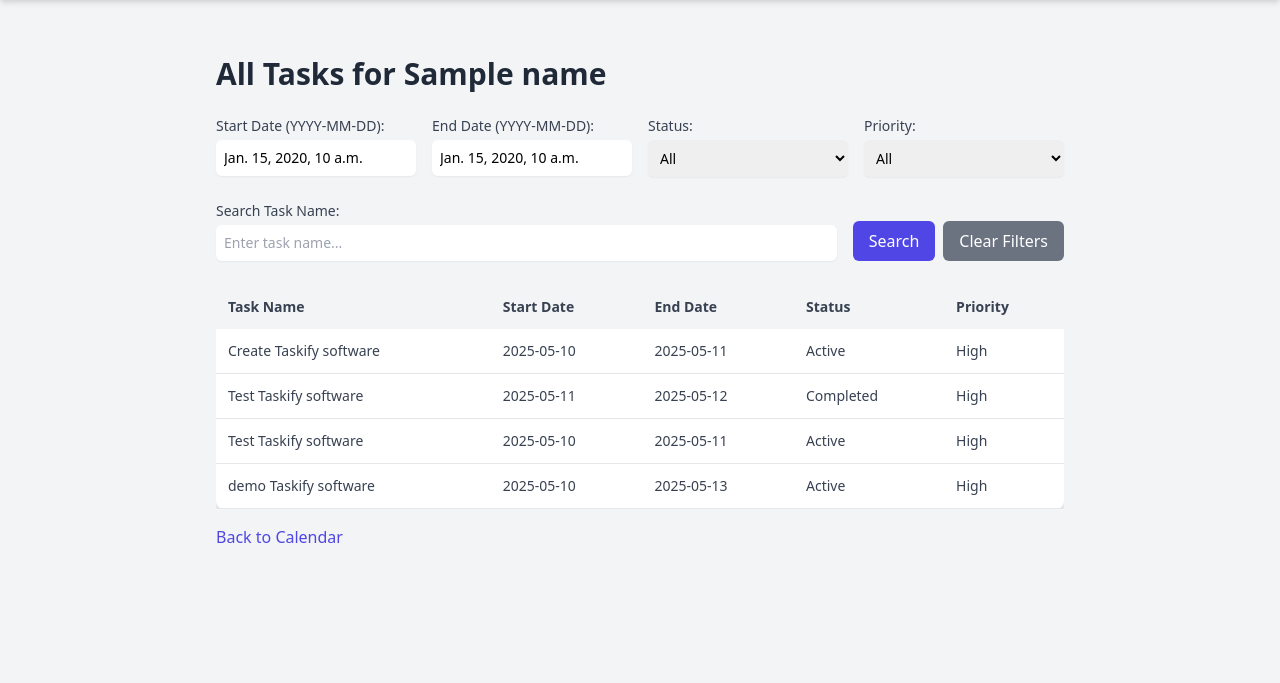
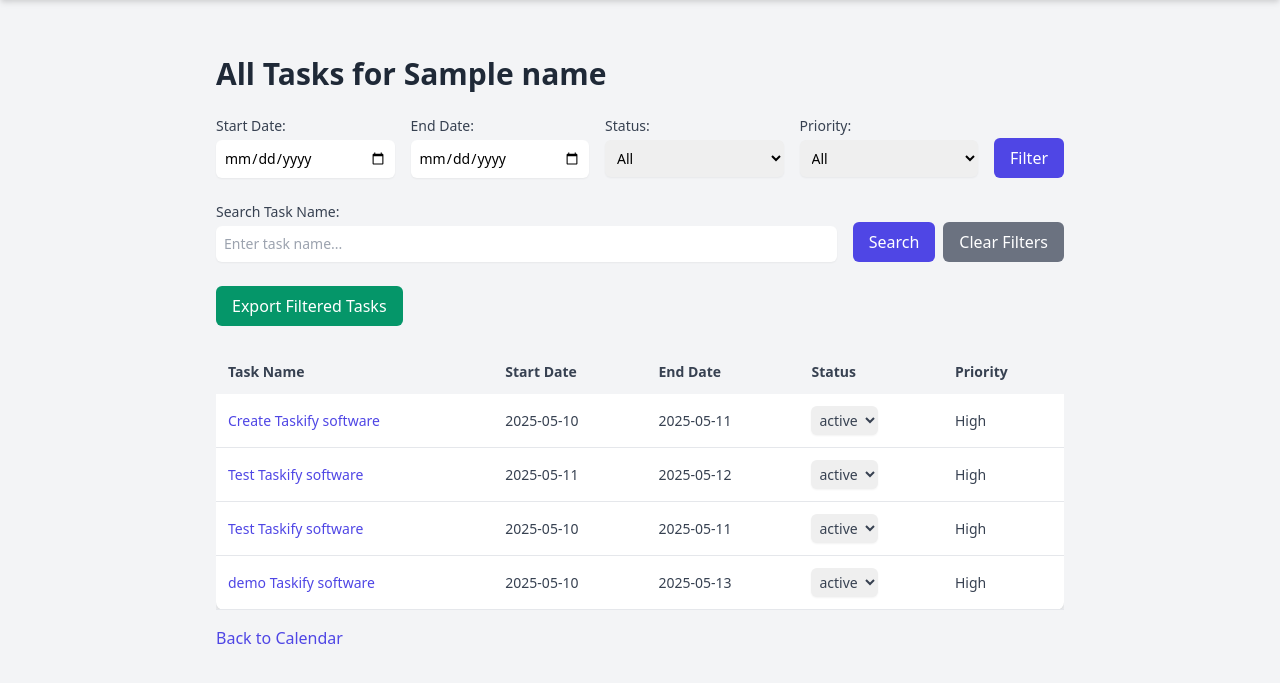
Before and after one commit to SIVABALANPRABHU/Taskify, a Django app: template employee_management/tasks/templates/all_tasks.html in a window 1280 px wide. Shown: the part 60-743 px from the top of the page. Run offline with Django 5.2, Linux system fonts and the light colour scheme; data comes from the database, SQL or seed files in the repository; both versions use the stored data as it was after the commit; tables that the repository leaves empty hold one stand-in row (values such as "Sample post"); the template is opened without the code that fills it: values that come from a table or form of the project are taken from there, most other values are stand-ins (such as "Sample title", 1, 10 or a date in 2020).

Commit message:
filters are updated on all task page

```diff
--- a/employee_management/tasks/templates/all_tasks.html
+++ b/employee_management/tasks/templates/all_tasks.html
@@ -4,17 +4,17 @@
     <div class="container mx-auto p-4 sm:p-6 max-w-4xl">
         <h1 class="text-3xl font-bold text-gray-800 mb-6">All Tasks for {{ name }}</h1>
 
-        <!-- Filter and Search Form -->
+        <!-- Filter Form -->
         <form method="GET" action="{% url 'all_tasks' name=name %}" class="mb-6 flex flex-col sm:flex-row gap-4">
             <!-- Date Range -->
             <div class="flex-1">
-                <label for="start_date" class="block text-sm font-medium text-gray-700">Start Date (YYYY-MM-DD):</label>
-                <input type="text" id="start_date" name="start_date" value="{{ start_date|default:'' }}" placeholder="2025-05-01"
+                <label for="start_date" class="block text-sm font-medium text-gray-700">Start Date:</label>
+                <input type="date" id="start_date" name="start_date" value="{{ start_date|default:'' }}"
                        class="mt-1 block w-full border-gray-300 rounded-md shadow-sm focus:ring-indigo-500 focus:border-indigo-500 sm:text-sm p-2">
             </div>
             <div class="flex-1">
-                <label for="end_date" class="block text-sm font-medium text-gray-700">End Date (YYYY-MM-DD):</label>
-                <input type="text" id="end_date" name="end_date" value="{{ end_date|default:'' }}" placeholder="2025-05-31"
+                <label for="end_date" class="block text-sm font-medium text-gray-700">End Date:</label>
+                <input type="date" id="end_date" name="end_date" value="{{ end_date|default:'' }}"
                        class="mt-1 block w-full border-gray-300 rounded-md shadow-sm focus:ring-indigo-500 focus:border-indigo-500 sm:text-sm p-2">
             </div>
             <!-- Status -->
@@ -37,10 +37,14 @@
                     {% endfor %}
                 </select>
             </div>
+            <div class="self-end">
+                <button type="submit" class="bg-indigo-600 text-white px-4 py-2 rounded-md hover:bg-indigo-700 transition">Filter</button>
+            </div>
         </form>
-        <!-- Search Form -->
+
+        <!-- Search and Export Form -->
         <form method="GET" action="{% url 'all_tasks' name=name %}" class="mb-6 flex flex-col sm:flex-row gap-4">
-            <!-- Preserve other filters in search form -->
+            <!-- Preserve other filters -->
             <input type="hidden" name="start_date" value="{{ start_date|default:'' }}">
             <input type="hidden" name="end_date" value="{{ end_date|default:'' }}">
             <input type="hidden" name="status" value="{{ status|default:'all' }}">
@@ -56,6 +60,14 @@
                 <button type="submit" class="bg-indigo-600 text-white px-4 py-2 rounded-md hover:bg-indigo-700 transition">Search</button>
                 <a href="{% url 'all_tasks' name=name %}" class="bg-gray-500 text-white px-4 py-2 rounded-md hover:bg-gray-600 transition">Clear Filters</a>
             </div>
+        </form>
+
+        <!-- Export Filtered Tasks -->
+        <form method="POST" action="{% url 'all_tasks' name=name %}?{{ filter_params }}" class="mb-6">
+            {% csrf_token %}
+            <button type="submit" name="export" value="true" class="bg-green-600 text-white px-4 py-2 rounded-md hover:bg-green-700 transition" title="Export filtered tasks as CSV">
+                Export Filtered Tasks
+            </button>
         </form>
 
         <!-- Tasks Table -->
@@ -98,16 +110,35 @@
                 <tbody>
                     {% for task in tasks %}
                         <tr class="border-b border-gray-200 hover:bg-gray-50 transition">
-                            <td class="p-3 text-sm text-gray-700">{{ task.task_name }}</td>
+                            <td class="p-3 text-sm text-gray-700">
+                                <a href="{% url 'tasks_by_date' name=name date=task.start_date|date:'Y-m-d' %}"
+                                   class="text-indigo-600 hover:underline" title="View tasks for {{ task.start_date|date:'Y-m-d' }}">
+                                    {{ task.task_name }}
+                                </a>
+                            </td>
                             <td class="p-3 text-sm text-gray-700">{{ task.start_date|date:"Y-m-d" }}</td>
                             <td class="p-3 text-sm text-gray-700">{{ task.end_date|date:"Y-m-d" }}</td>
-                            <td class="p-3 text-sm text-gray-700">{{ task.status }}</td>
+                            <td class="p-3 text-sm text-gray-700">
+                                <form method="POST" action="{% url 'all_tasks' name=name %}?{{ filter_params }}" class="inline">
+                                    {% csrf_token %}
+                                    <input type="hidden" name="task_id" value="{{ task.id }}">
+                                    <select name="status" onchange="this.form.submit()"
+                                            class="border-gray-300 rounded-md shadow-sm focus:ring-indigo-500 focus:border-indigo-500 sm:text-sm p-1"
+                                            title="Update task status">
+                                        {% for status_choice in status_choices %}
+                                            <option value="{{ status_choice }}" {% if task.status == status_choice %}selected{% endif %}>
+                                                {{ status_choice }}
+                                            </option>
+                                        {% endfor %}
+                                    </select>
+                                </form>
+                            </td>
                             <td class="p-3 text-sm text-gray-700">{{ task.priority }}</td>
                         </tr>
                     {% endfor %}
                     {% if not tasks %}
                         <tr>
-                            <td colspan="6" class="p-3 text-sm text-gray-500 text-center">No tasks available for {{ name }}.</td>
+                            <td colspan="5" class="p-3 text-sm text-gray-500 text-center">No tasks available for {{ name }}.</td>
                         </tr>
                     {% endif %}
                 </tbody>
@@ -128,7 +159,7 @@
                 </div>
                 <div>
                     {% if tasks.has_next %}
-                        <a href="{% url 'all_tasks' name=name %}?page={{ tasks.next_page_number }}&start_date={{ start_date|default:'' }}&end_date={{ end_date|default:'' }}&status={{ status|default:'all' }}&priority={{ priority|default:'all' }}&search={{ search_query|default:'' }}&sort_by={{ sort_by|default:'id' }}&sort_order={{ sort_order|default:'asc' }}"
+                        <a href="{% url 'all_tasks' name=name %}?page={{ tasks.next_page_number }}&start_date={{ start_date|default:'' }}&end_date={{ end_date|default:'' }}&status={{ status|default:'all' }}&priority={{ priority|default:'all' }}&search={{ search_query|default:'all' }}&sort_by={{ sort_by|default:'id' }}&sort_order={{ sort_order|default:'asc' }}"
                            class="text-indigo-600 hover:text-indigo-800 font-medium">Next</a>
                     {% endif %}
                 </div>
```
Also changed, not shown: employee_management/tasks/views.py (+62 -5 lines), employee_management/db.sqlite3.
